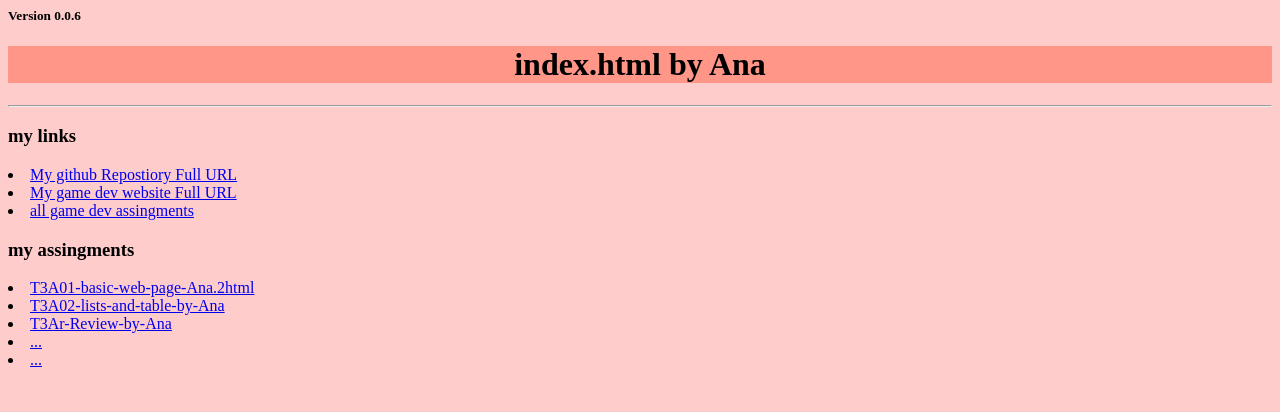
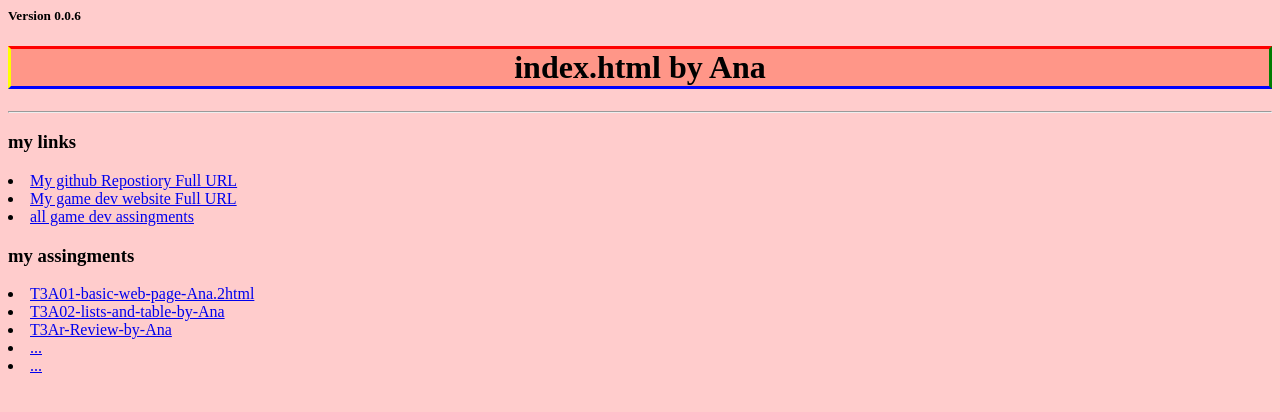
Before and after one commit to Ana-Parnami/gameDev-2023, a plain HTML site: page public/index.html in a window 1280 px wide. Drawn offline with Linux system fonts and the light colour scheme.

Commit message:
Update index.html

```diff
--- a/public/index.html
+++ b/public/index.html
@@ -1,6 +1,6 @@
 <h5> Version 0.0.6</h5>
 <head>
-   <h1 style="background-color:rgba(255, 99, 71, 0.5); text-align: center;">index.html by Ana</h1>
+   <h1 style="background-color:rgba(255, 99, 71, 0.5); text-align: center;  border-style: solid; border-color: red green blue yellow;">index.html by Ana</h1>
  </head>
     <hr>
    <body style="background-color:rgba(255, 0, 0, 0.2)">
```
